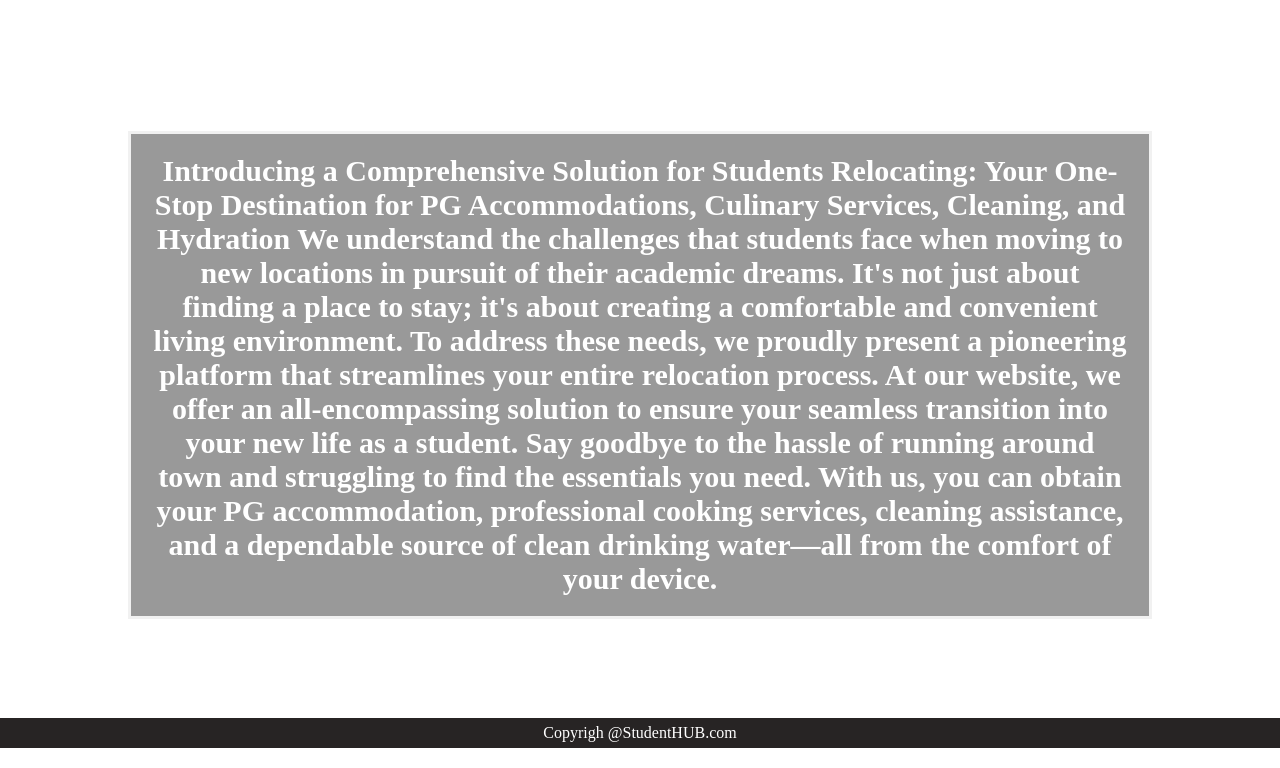
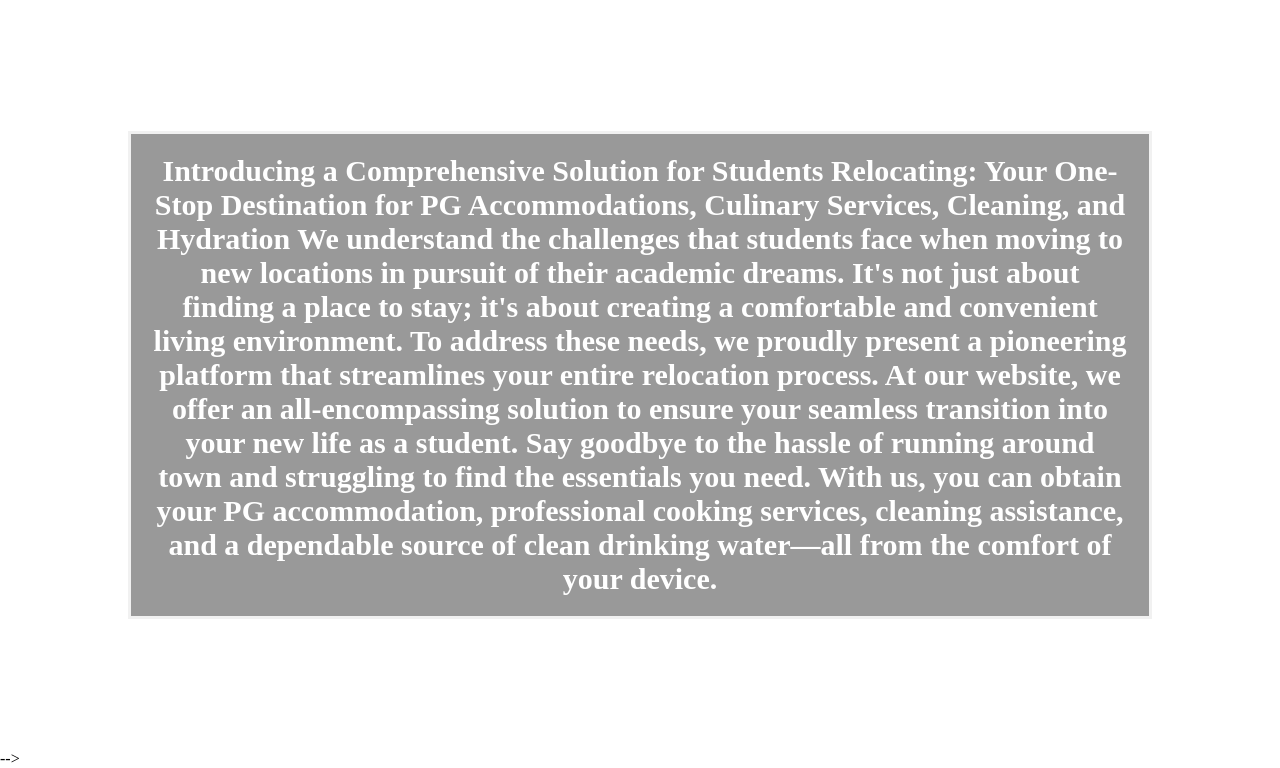
Before and after one commit to mahiVishal/studenthub.com, a plain HTML site: page blog.html in a window 1280 px wide. Shown: the part 52-820 px from the top of the page. Drawn offline with Linux system fonts and the light colour scheme.

Commit message:
Update blog.html

```diff
--- a/blog.html
+++ b/blog.html
@@ -74,11 +74,11 @@
 
 
 
-    <div class="footer  m-auto">
+<!--     <div class="footer  m-auto">
         <p>Copyrigh @StudentHUB.com</p>
         <!-- <a href="https://www.vecteezy.com/free-vector/household-work">vector credits:vecteezy</a> -->
     </div>
-
+ -->
 
 
 </body>
```
